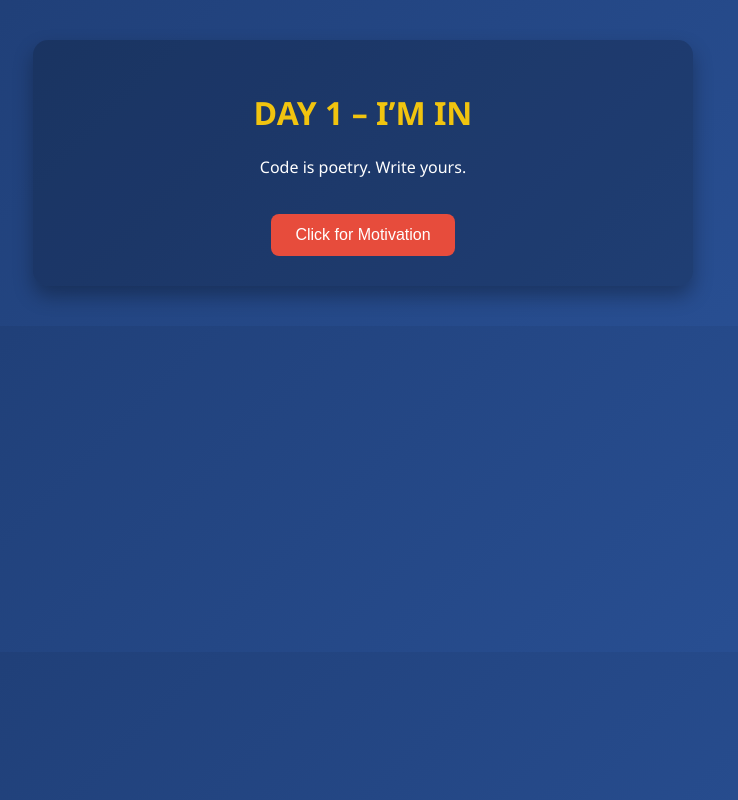
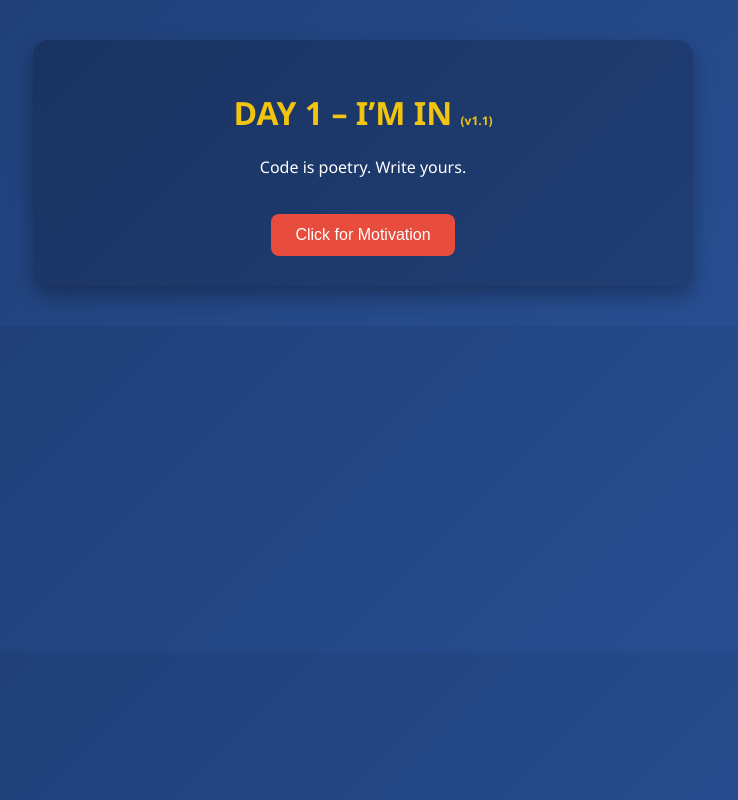
Before and after one commit to aamando1104424-byte/from-zero-to-hero-how-i-learned-coding-, a plain HTML site: page index.html in a window 1280 px wide. Shown: the whole page, without its empty margins (277-1015 px from the left). Drawn offline with Linux system fonts and the light colour scheme.

Commit message:
fix: trigger GitHub Pages rebuild (v1.1)

```diff
--- a/index.html
+++ b/index.html
@@ -36,7 +36,7 @@
 </head>
 <body>
   <div class="container">
-    <h1>DAY 1 – I’M IN</h1>
+   <h1>DAY 1 – I’M IN <span style="font-size: 12px;">(v1.1)</span></h1>
     <p id="motivation">Loading your future...</p>
     <button onclick="inspire()">Click for Motivation</button>
   </div>
```
